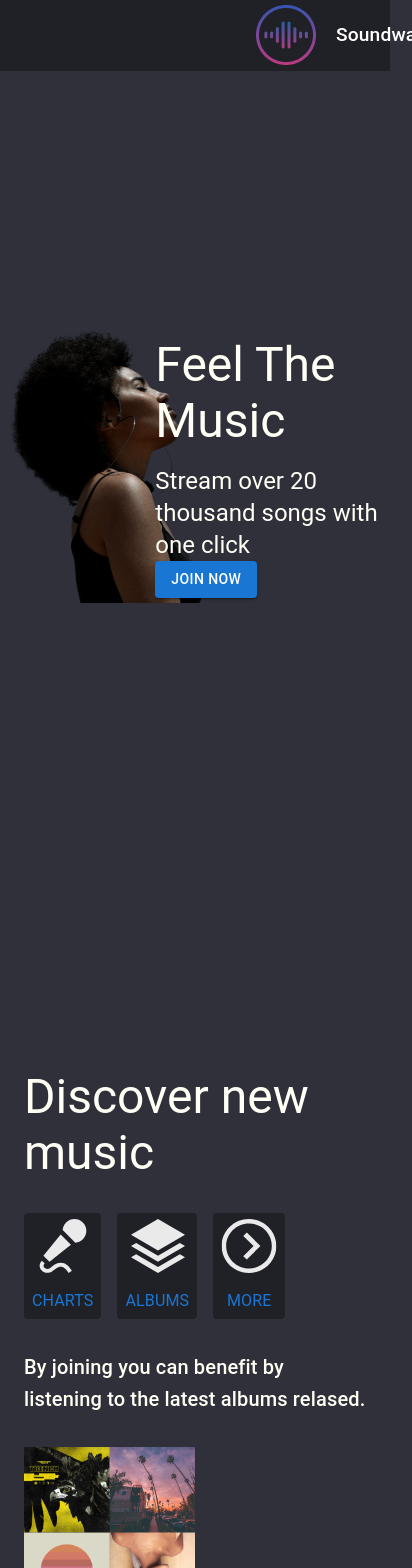
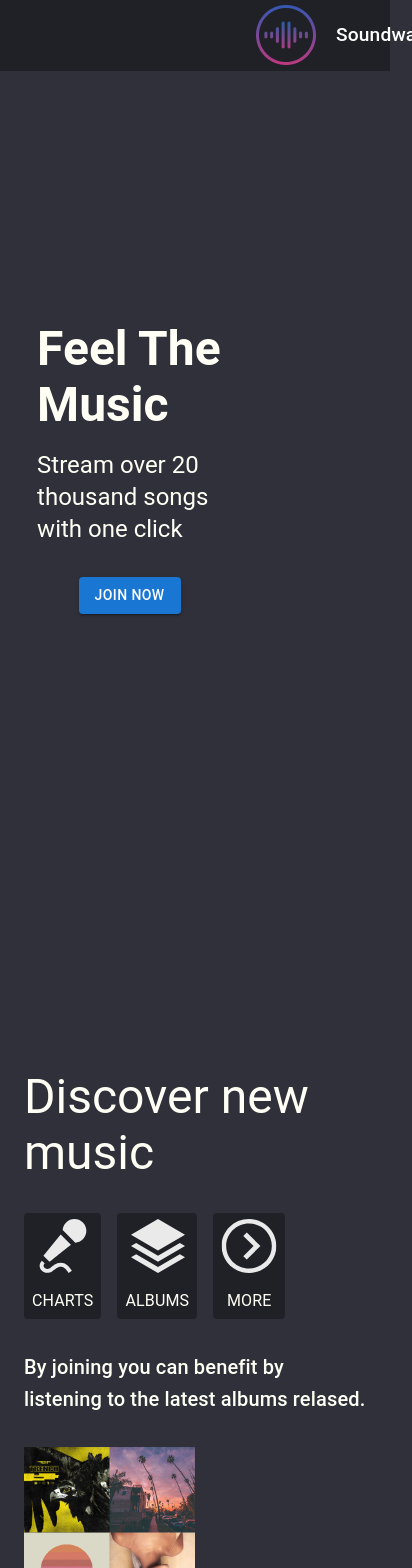
Before and after one commit to Mar-carranza/Soundwave, a React (Create React App) app: page / in a window 390 px wide. Shown: the top 1568 px of the page, 412 px wide, since content can reach past the window. Built offline with nearby package versions, Linux system fonts and the light colour scheme.

Commit message:
detalles

```diff
--- a/src/App.css
+++ b/src/App.css
@@ -3,6 +3,42 @@ body{
   background-color: #2F303A;
   font-family:'Poppins', sans-serif;
 
+}
+
+@media (max-width: 1000px) {
+  .imagenmujer {
+    display: none;
+  }
+}
+
+@media (max-width: 700px) {
+  .text {
+    display: flex;
+    flex-direction: column;
+    align-items: center;
+    justify-content:center;
+    padding: 10rem;
+  }
+}
+
+@media (max-width: 1064px) {
+  .nav {
+    marginLeft: 0rem;
+    marginRight: 0rem;
+
+
+  }
+}
+
+@media (max-width: 880px) {
+  #join {
+    display: flex;
+    flex-direction: column;
+    justify-content: center;
+    align-items: center;
+    gap: 2rem;
+
+  }
 }
 /*
 #circulo{
--- a/src/components/Discover.js
+++ b/src/components/Discover.js
@@ -18,15 +18,15 @@ function Discover(){
              <Box>
                 <Typography variant='h3' color= '#FFFFF5' marginTop= '2rem' marginBottom='2rem'> Discover new music </Typography>
                 <Box style={{display:'flex', gap:'1rem', }}>
-                 <Button style={{display:'flex', flexDirection:'column', gap:'1rem', backgroundColor:'#202027'}}>
+                 <Button style={{display:'flex', flexDirection:'column', gap:'1rem', backgroundColor:'#202027', color:'#fffff5'}}>
                     <img src={microfono} alt= 'microfono'/>
                     <Typography>Charts</Typography>
                  </Button>
-                 <Button style={{display:'flex', flexDirection:'column', gap:'1rem', backgroundColor:'#202027'}}>
+                 <Button style={{display:'flex', flexDirection:'column', gap:'1rem', backgroundColor:'#202027', color:'#fffff5'}}>
                    <img src={album} alt= 'albums'/>
                     <Typography>Albums</Typography>
                  </Button>
-                 <Button style={{display:'flex', flexDirection:'column', gap:'1rem', backgroundColor:'#202027'}}>
+                 <Button style={{display:'flex', flexDirection:'column', gap:'1rem', backgroundColor:'#202027', color:'#fffff5'}}>
                    <img src={more} alt= 'more'/>
                    <Typography>More</Typography>
                  </Button>
--- a/src/components/Home.js
+++ b/src/components/Home.js
@@ -5,13 +5,13 @@ import { Button, Box, Typography } from '@mui/material';
 
 function Home(){
     return(
-      <section className="Home" style={{backgroundColor:'#2F303A', display:'flex', alignItems:'center', justifyContent: 'space-around', paddingTop: '10%', height: '100vh'}}>
-        <Box className= 'imagen' >
+      <section id="Home" style={{backgroundColor:'#2F303A', display:'flex', alignItems:'center', justifyContent: 'space-around', paddingTop: '10%', height: '100vh'}}>
+        <Box className= 'imagenmujer' >
           <img src={imagenmujer} alt='imagen mujer' style={{width:'70%'}} />
         </Box>
         <Box className="text" style={{marginLeft: '-35%'}}>
-          <Typography variant='h3' paragraph color='#fffff5'>Feel The Music</Typography>
-          <Typography variant= 'h5' color='#fffff5' >Stream over 20 thousand songs with one click</Typography>
+          <Typography variant='h3' paragraph color='#fffff5' style={{fontWeight: 'bold'}}>Feel The Music</Typography>
+          <Typography variant= 'h5' color='#fffff5' style={{paddingBottom:'2rem'}}>Stream over 20 thousand songs with one click</Typography>
           <Button variant="contained" color="primary"> Join Now </Button>
         </Box>
 
--- a/src/components/Join.js
+++ b/src/components/Join.js
@@ -8,7 +8,7 @@ import Footer from './Footer'
 function Join() {
     return (
       <>
-      <section className="Join" style={{height: '100vh',gap:'5rem',padding:'2rem', display: "flex", justifyContent: "center", alignItems: "center"}}>
+      <section id="join" style={{height: '100vh',gap:'5rem',padding:'2rem', display: "flex", justifyContent: "center", alignItems: "center"}}>
           <Box className='text' style={{display:'flex'}}>
           <Typography variant="h2" paragraph color='#fffff5' style={{fontWeight: "600"}}>Join the <span style={{color: "#d3007b",fontWeight: "600"}}>fun.</span></Typography>
 
--- a/src/components/Navbar.js
+++ b/src/components/Navbar.js
@@ -4,16 +4,16 @@ import logo from '../images/logo.png';
 
 function Navbar(){
     return(
-       <section id='nav' style={{}}>
-        <AppBar position='fixed' style={{backgroundColor: '#202027', boxShadow: '0px 0px 0px 0px', color: 'white'}}>
+       <section>
+        <AppBar   position='fixed' style={{backgroundColor: '#202027', boxShadow: '0px 0px 0px 0px', color: 'white'}}>
             <Toolbar>
-                <Box style={{display:'flex', justifyItem:'center', alignItems:'center',marginLeft:'15rem', marginRight:'27rem'}}>
+                <Box className="nav" style={{display:'flex', justifyItem:'center', alignItems:'center',marginLeft:'15rem', marginRight:'27rem'}}>
                 <img src={logo} alt='logo de aplicacion'/>
-                <Typography variant="h6" component='div' sx={{ flexGrow: 1 }} style={{padding:'20px',fontSize:'1.2rem'}}>Soundwave</Typography>
+                <Typography variant="h6" component='div' sx={{ flexGrow: 1 }} style={{padding:'20px',fontSize:'1.2rem'}} href='#home'>Soundwave</Typography>
                 </Box>
                 <Stack direction='row' spacing = {2} style={{color: '#fffff5'}}>
                     <Button href='#discover' style= {{color:'#fffff5', textTransform: "capitalize",fontSize:'1rem'}}>Discover</Button>
-                    <Button href="#" style= {{color:'#fffff5',textTransform: "capitalize", fontSize:'1rem'}}> Join </Button>
+                    <Button href="#join" style= {{color:'#fffff5',textTransform: "capitalize", fontSize:'1rem'}}> Join </Button>
                 </Stack>
 
 
```
